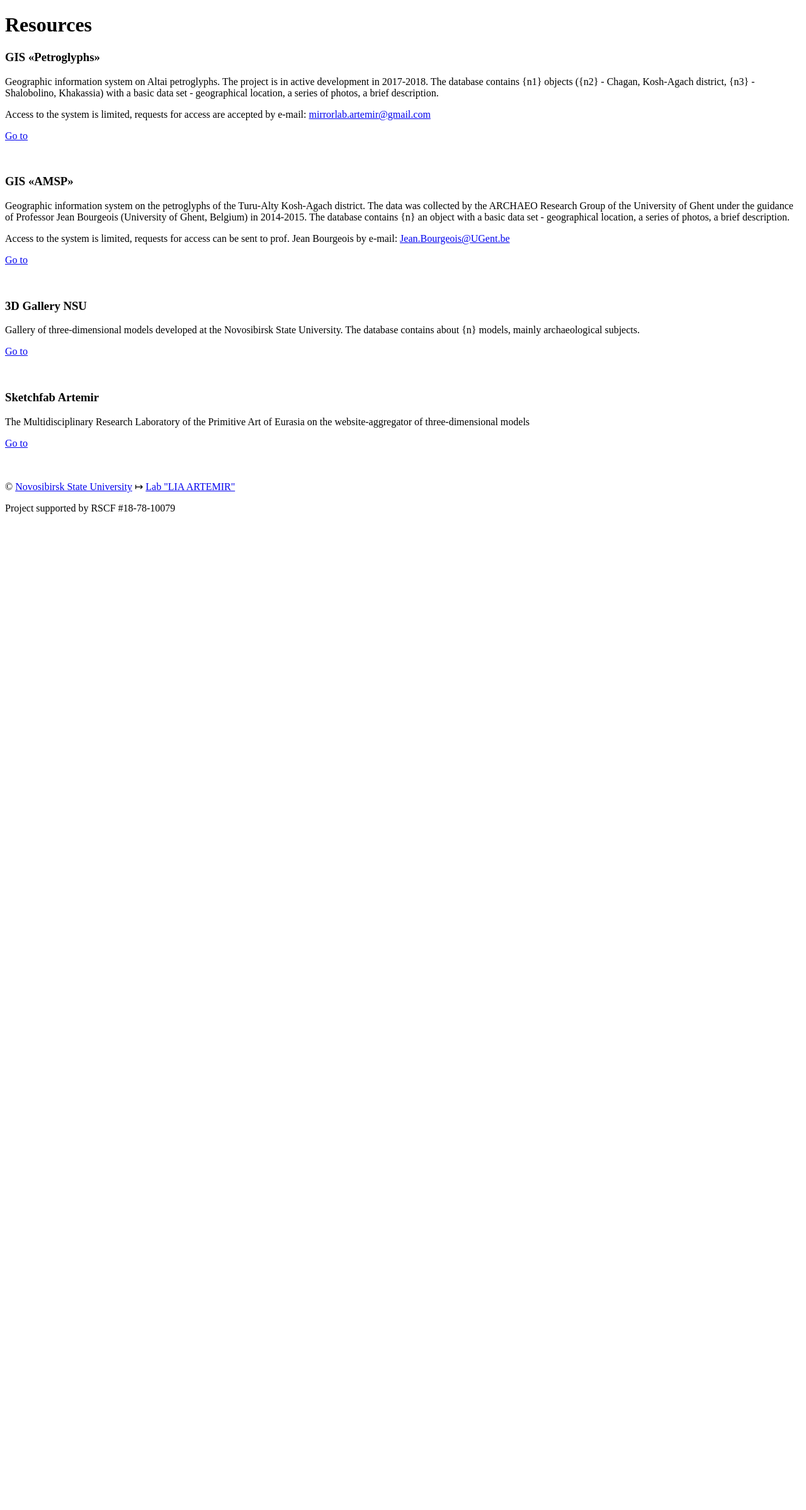
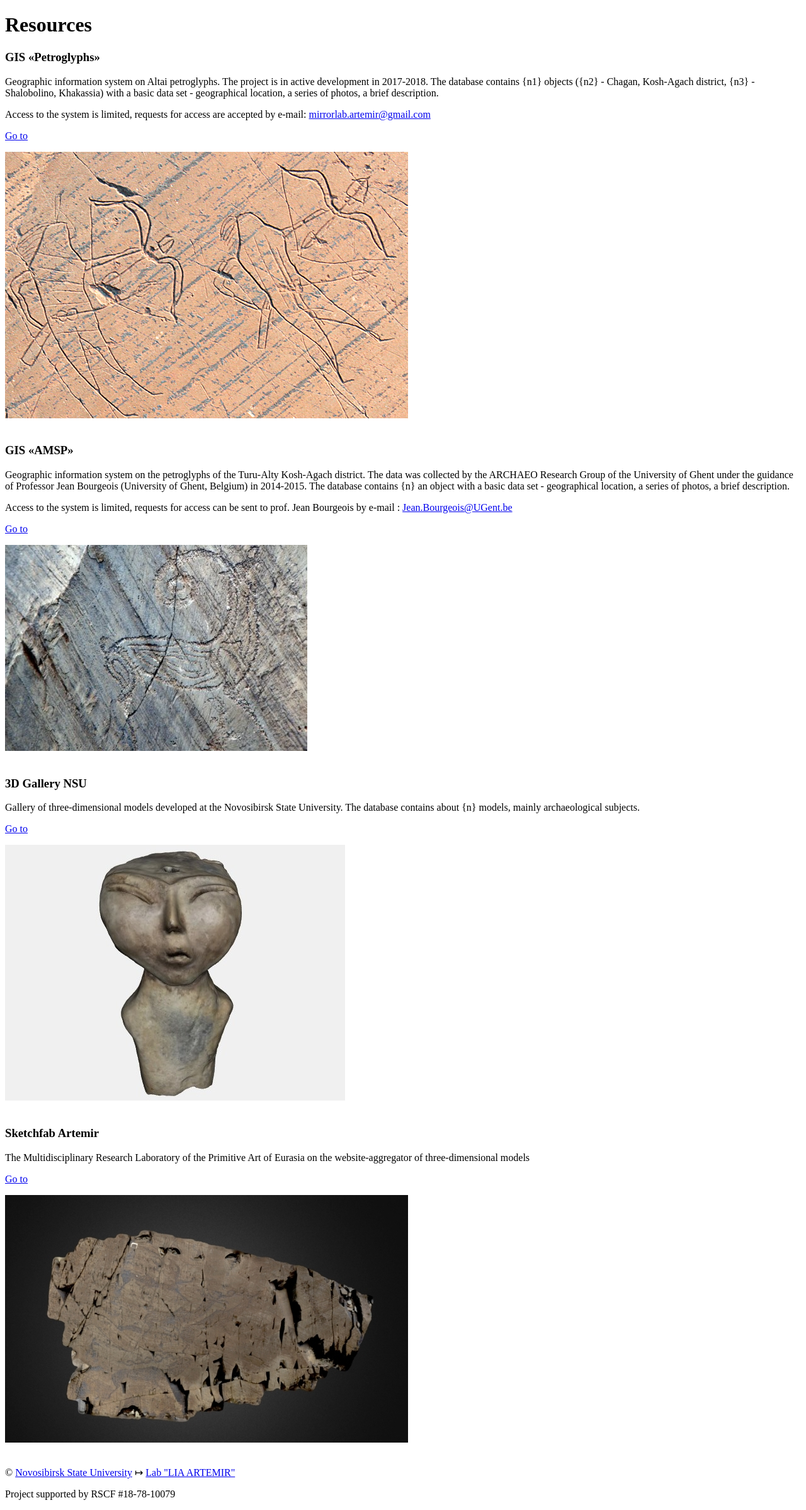
Before and after one commit to Artemiris/artemiris, a Yii app: template frontend/views/site/resources.php in a window 1280 px wide. Shown: the whole page at 63% size. Before the commit the page ends 816 px from the top, so only its background shows below. Run offline with PHP 8.4 and a stand-in for Yii, Linux system fonts and the light colour scheme; the template is opened without the code that fills it, so the values that code supplies are empty; some libraries are stand-ins or nearby versions.

Commit message:
image resources

```diff
--- a/frontend/views/site/resources.php
+++ b/frontend/views/site/resources.php
@@ -15,6 +15,8 @@ $this->title = Yii::t('app', 'Resources');
 <?= Yii::t('resources', '') ?>
 
 
+<div class="row">
+    <div class="col-xs-12 col-sm-8">
         <h3><?= Yii::t('resources', 'GIS') ?> «<?= Yii::t('resources', 'Petroglyphs') ?>»</h3>
         <p>
             <?= Yii::t('resources', 'Geographic information system on Altai petroglyphs. The project is in active development in 2017-2018. The database contains {n1} objects ({n2} - Chagan, Kosh-Agach district, {n3} - Shalobolino, Khakassia) with a basic data set - geographical location, a series of photos, a brief description.', [
@@ -28,13 +30,21 @@ $this->title = Yii::t('app', 'Resources');
             <a href="mailto:mirrorlab.artemir@gmail.com">mirrorlab.artemir@gmail.com</a>
         </p>
         <p>
-    <a href="http://petrogis.mmc.nsu.ru/" target="_blank" class="btn btn-primary"><?= Yii::t('app', 'Go to')?></a>
+            <a href="http://petrogis.mmc.nsu.ru/" target="_blank"
+               class="btn btn-primary"><?= Yii::t('app', 'Go to') ?></a>
         </p>
+    </div>
+    <div class="col-xs-12 col-sm-4">
+        <img src="/img/resources/petrogis.png" alt="petrogis" class="img-responsive">
+    </div>
+</div>
 <br>
-<!--<h3>--><?//= Yii::t('resources', '3D Gallery') ?><!-- ARTEMIRIS</h3>-->
+<!--<h3>--><? //= Yii::t('resources', '3D Gallery') ?><!-- ARTEMIRIS</h3>-->
 
-<!--<h3>--><?//= Yii::t('resources', 'Malta') ?><!--</h3>-->
+<!--<h3>--><? //= Yii::t('resources', 'Malta') ?><!--</h3>-->
 
+<div class="row">
+    <div class="col-xs-12 col-sm-8">
         <h3><?= Yii::t('resources', 'GIS') ?> «AMSP»</h3>
         <p>
             <?= Yii::t('resources', 'Geographic information system on the petroglyphs of the Turu-Alty Kosh-Agach district. The data was collected by the ARCHAEO Research Group of the University of Ghent under the guidance of Professor Jean Bourgeois (University of Ghent, Belgium) in 2014-2015. The database contains {n} an object with a basic data set - geographical location, a series of photos, a brief description.', [
@@ -42,14 +52,23 @@ $this->title = Yii::t('app', 'Resources');
             ]) ?>
         </p>
         <p>
-    <?= Yii::t('resources', 'Access to the system is limited, requests for access can be sent to prof. Jean Bourgeois by e-mail') ?>:
+            <?= Yii::t('resources', 'Access to the system is limited, requests for access can be sent to prof. Jean Bourgeois by e-mail') ?>
+            :
             <a href="mailto:Jean.Bourgeois@UGent.be">Jean.Bourgeois@UGent.be</a>
         </p>
         <p>
-    <a href="http://www.amsp.ugent.be/" target="_blank" class="btn btn-primary"><?= Yii::t('app', 'Go to')?></a>
+            <a href="http://www.amsp.ugent.be/" target="_blank"
+               class="btn btn-primary"><?= Yii::t('app', 'Go to') ?></a>
         </p>
+    </div>
+    <div class="col-xs-12 col-sm-4">
+        <img src="/img/resources/amsp.jpg" alt="amsp" class="img-responsive">
+    </div>
+</div>
 <br>
 
+<div class="row">
+    <div class="col-xs-12 col-sm-8">
         <h3><?= Yii::t('resources', '3D Gallery') ?> <?= Yii::t('resources', 'NSU') ?></h3>
         <p>
             <?= Yii::t('resources', 'Gallery of three-dimensional models developed at the Novosibirsk State University. The database contains about {n} models, mainly archaeological subjects.', [
@@ -57,15 +76,29 @@ $this->title = Yii::t('app', 'Resources');
             ]) ?>
         </p>
         <p>
-    <a href="https://3d.nsu.ru/" target="_blank" class="btn btn-primary"><?= Yii::t('app', 'Go to')?></a>
+            <a href="https://3d.nsu.ru/" target="_blank" class="btn btn-primary"><?= Yii::t('app', 'Go to') ?></a>
         </p>
+    </div>
+    <div class="col-xs-12 col-sm-4">
+        <img src="/img/resources/3d.jpg" alt="3d" class="img-responsive">
+    </div>
+</div>
 <br>
 
+
+<div class="row">
+    <div class="col-xs-12 col-sm-8">
         <h3>Sketchfab Artemir</h3>
         <p>
             <?= Yii::t('resources', 'The Multidisciplinary Research Laboratory of the Primitive Art of Eurasia on the website-aggregator of three-dimensional models') ?>
         </p>
         <p>
-    <a href="https://sketchfab.com/artemir" target="_blank" class="btn btn-primary"><?= Yii::t('app', 'Go to')?></a>
+            <a href="https://sketchfab.com/artemir" target="_blank"
+               class="btn btn-primary"><?= Yii::t('app', 'Go to') ?></a>
         </p>
+    </div>
+    <div class="col-xs-12 col-sm-4">
+        <img src="/img/resources/sketchfab.jpg" alt="sketchfab" class="img-responsive">
+    </div>
+</div>
 <br>
```
Also changed, not shown: frontend/web/img/resources/3d.jpg (added), frontend/web/img/resources/amsp.jpg (added), frontend/web/img/resources/petrogis.png (added), frontend/web/img/resources/sketchfab.jpg (added). Lines whose indentation alone changed are shown as unchanged.
